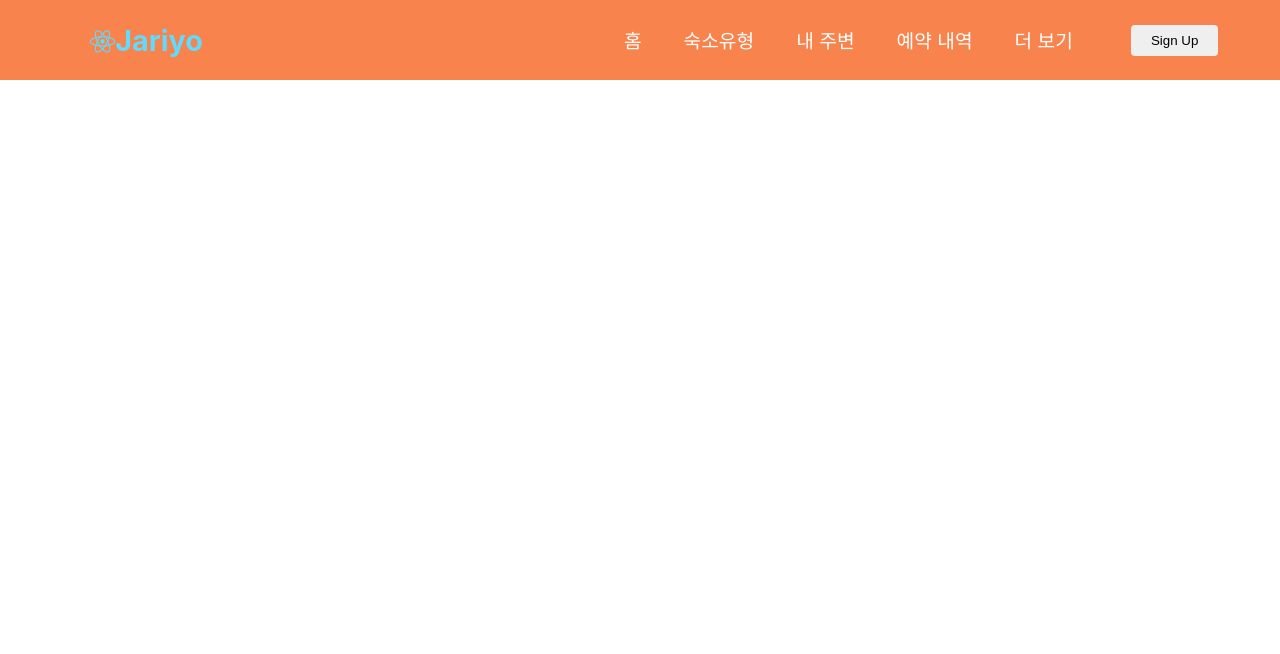
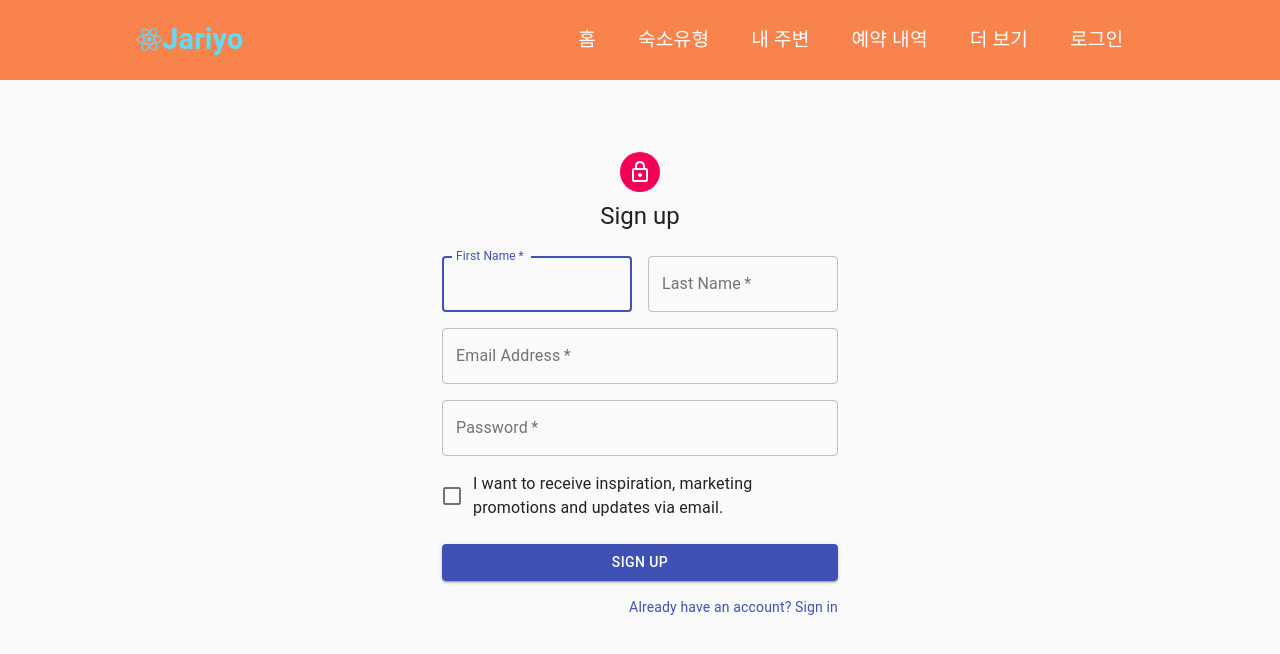
Before and after one commit to Gu4rd/Jariyo, a React (Create React App) app in the folder frontend/: page /SignUp in a window 1280 px wide. Shown: the top 654 px of the page. Built offline with nearby package versions, Linux system fonts and the light colour scheme.

Commit message:
Sign-Frontend

```diff
--- a/frontend/package.json
+++ b/frontend/package.json
@@ -4,11 +4,14 @@
   "private": true,
   "dependencies": {
     "@material-ui/core": "^4.11.3",
+    "@material-ui/icons": "^4.11.2",
     "@testing-library/jest-dom": "^5.11.9",
     "@testing-library/react": "^11.2.5",
     "@testing-library/user-event": "^12.7.1",
     "bootstrap": "^4.6.0",
     "date-fns": "^2.17.0",
+    "material-ui": "^0.20.2",
+    "material-ui-icons": "^1.0.0-beta.36",
     "moment": "^2.29.1",
     "react": "^17.0.1",
     "react-bootstrap": "^1.5.0",
--- a/frontend/src/Components/Navbar/MenuItems.js
+++ b/frontend/src/Components/Navbar/MenuItems.js
@@ -30,7 +30,7 @@
     },
     {
         title:'로그인',
-        url:'#login',
-        cName:'nav-links-mobile'
+        url:'/SignIn',
+        cName:'nav-links'
     }
 ]
--- a/frontend/src/Components/Navbar/Navbar.js
+++ b/frontend/src/Components/Navbar/Navbar.js
@@ -48,7 +48,6 @@
             )
           })}
         </ul>
-        <Button>Sign Up</Button>
       </nav>
     );
   }
--- /dev/null
+++ b/frontend/src/Components/Navbar/Sign/SignUp.js
@@ -0,0 +1,124 @@
+import React from 'react';
+import Avatar from '@material-ui/core/Avatar';
+import Button from '@material-ui/core/Button';
+import CssBaseline from '@material-ui/core/CssBaseline';
+import TextField from '@material-ui/core/TextField';
+import FormControlLabel from '@material-ui/core/FormControlLabel';
+import Checkbox from '@material-ui/core/Checkbox';
+import Link from '@material-ui/core/Link';
+import Grid from '@material-ui/core/Grid';
+import Box from '@material-ui/core/Box';
+import LockOutlinedIcon from '@material-ui/icons/LockOutlined';
+import Typography from '@material-ui/core/Typography';
+import { makeStyles } from '@material-ui/core/styles';
+import Container from '@material-ui/core/Container';
+
+const useStyles = makeStyles((theme) => ({
+  paper: {
+    marginTop: theme.spacing(8),
+    display: 'flex',
+    flexDirection: 'column',
+    alignItems: 'center',
+  },
+  avatar: {
+    margin: theme.spacing(1),
+    backgroundColor: theme.palette.secondary.main,
+  },
+  form: {
+    width: '100%',
+    marginTop: theme.spacing(3),
+  },
+  submit: {
+    margin: theme.spacing(3, 0, 2),
+  },
+}));
+
+export default function SignUp() {
+  const classes = useStyles();
+
+  return (
+    <Container component="main" maxWidth="xs">
+      <CssBaseline />
+      <div className={classes.paper}>
+        <Avatar className={classes.avatar}>
+          <LockOutlinedIcon />
+        </Avatar>
+        <Typography component="h1" variant="h5">
+          Sign up
+        </Typography>
+        <form className={classes.form} noValidate>
+          <Grid container spacing={2}>
+            <Grid item xs={12} sm={6}>
+              <TextField
+                autoComplete="fname"
+                name="firstName"
+                variant="outlined"
+                required
+                fullWidth
+                id="firstName"
+                label="First Name"
+                autoFocus
+              />
+            </Grid>
+            <Grid item xs={12} sm={6}>
+              <TextField
+                variant="outlined"
+                required
+                fullWidth
+                id="lastName"
+                label="Last Name"
+                name="lastName"
+                autoComplete="lname"
+              />
+            </Grid>
+            <Grid item xs={12}>
+              <TextField
+                variant="outlined"
+                required
+                fullWidth
+                id="email"
+                label="Email Address"
+                name="email"
+                autoComplete="email"
+              />
+            </Grid>
+            <Grid item xs={12}>
+              <TextField
+                variant="outlined"
+                required
+                fullWidth
+                name="password"
+                label="Password"
+                type="password"
+                id="password"
+                autoComplete="current-password"
+              />
+            </Grid>
+            <Grid item xs={12}>
+              <FormControlLabel
+                control={<Checkbox value="allowExtraEmails" color="primary" />}
+                label="I want to receive inspiration, marketing promotions and updates via email."
+              />
+            </Grid>
+          </Grid>
+          <Button
+            type="submit"
+            fullWidth
+            variant="contained"
+            color="primary"
+            className={classes.submit}
+          >
+            Sign Up
+          </Button>
+          <Grid container justify="flex-end">
+            <Grid item>
+              <Link href="/SignIn" variant="body2">
+                Already have an account? Sign in
+              </Link>
+            </Grid>
+          </Grid>
+        </form>
+      </div>
+    </Container>
+  );
+}
--- /dev/null
+++ b/frontend/src/Components/Navbar/Sign/SingIn.js
@@ -0,0 +1,101 @@
+import React from 'react';
+import Avatar from '@material-ui/core/Avatar';
+import Button from '@material-ui/core/Button';
+import CssBaseline from '@material-ui/core/CssBaseline';
+import TextField from '@material-ui/core/TextField';
+import FormControlLabel from '@material-ui/core/FormControlLabel';
+import Checkbox from '@material-ui/core/Checkbox';
+import Link from '@material-ui/core/Link';
+import Grid from '@material-ui/core/Grid';
+import Box from '@material-ui/core/Box';
+import LockOutlinedIcon from '@material-ui/icons/LockOutlined';
+import Typography from '@material-ui/core/Typography';
+import { makeStyles } from '@material-ui/core/styles';
+import Container from '@material-ui/core/Container';
+
+const useStyles = makeStyles((theme) => ({
+  paper: {
+    marginTop: theme.spacing(8),
+    display: 'flex',
+    flexDirection: 'column',
+    alignItems: 'center',
+  },
+  avatar: {
+    margin: theme.spacing(1),
+    backgroundColor: theme.palette.secondary.main,
+  },
+  form: {
+    width: '100%',
+    marginTop: theme.spacing(1),
+  },
+  submit: {
+    margin: theme.spacing(3, 0, 2),
+  },
+}));
+
+export default function SignIn() {
+  const classes = useStyles();
+
+  return (
+    <Container component="main" maxWidth="xs">
+      <CssBaseline />
+      <div className={classes.paper}>
+        <Avatar className={classes.avatar}>
+          <LockOutlinedIcon />
+        </Avatar>
+        <Typography component="h1" variant="h5">
+          Sign in
+        </Typography>
+        <form className={classes.form} noValidate>
+          <TextField
+            variant="outlined"
+            margin="normal"
+            required
+            fullWidth
+            id="email"
+            label="Email Address"
+            name="email"
+            autoComplete="email"
+            autoFocus
+          />
+          <TextField
+            variant="outlined"
+            margin="normal"
+            required
+            fullWidth
+            name="password"
+            label="Password"
+            type="password"
+            id="password"
+            autoComplete="current-password"
+          />
+          <FormControlLabel
+            control={<Checkbox value="remember" color="primary" />}
+            label="Remember me"
+          />
+          <Button
+            type="submit"
+            fullWidth
+            variant="contained"
+            color="primary"
+            className={classes.submit}
+          >
+            Sign In
+          </Button>
+          <Grid container>
+            <Grid item xs>
+              <Link href="#" variant="body2">
+                Forgot password?
+              </Link>
+            </Grid>
+            <Grid item>
+              <Link href="/SignUp" variant="body2">
+                {"Don't have an account? Sign Up"}
+              </Link>
+            </Grid>
+          </Grid>
+        </form>
+      </div>
+    </Container>
+  );
+}
--- a/frontend/src/Components/Routers.js
+++ b/frontend/src/Components/Routers.js
@@ -4,11 +4,15 @@
 import Body from './Body/Body'
 import NavBar from './Navbar/Navbar';
 import ReservationHeader from './ReservationView/ReservationHeader';
+import SignIn from './Navbar/Sign/SingIn'
+import SignUp from './Navbar/Sign/SignUp'
 
 export default() => (
     <Router>
         <NavBar/>
         <Route exact path="/" component={Body}></Route>
         <Route path="/reservation/:product/:place" component={ReservationHeader}></Route>
+        <Route path="/SignIn" component={SignIn}></Route>
+        <Route path="/SignUp" component={SignUp}></Route>
     </Router>
 )
```
Also changed, not shown: 1 other file (tests, documents, lock files or other folders).
